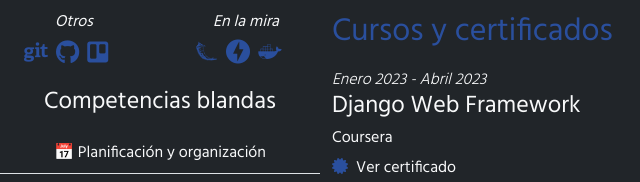
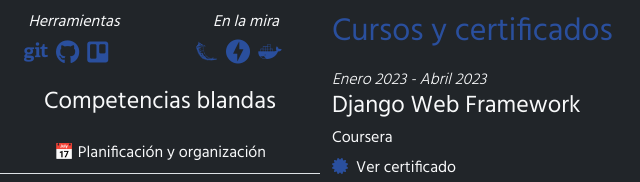
Before and after one commit to eliasvelazquezdev/portfolio_v2, a plain HTML site: page index.html in a window 1280 px wide. Shown: the part 482-664 px from the top of the page, 0-640 px from the left. Drawn offline with nearby package versions, Linux system fonts and the light colour scheme.

Commit message:
Modificación de textos general

```diff
--- a/index.html
+++ b/index.html
@@ -1,5 +1,5 @@
 <!DOCTYPE html>
-<html lang="en">
+<html lang="es">
 <head>
     <meta charset="UTF-8">
     <meta http-equiv="X-UA-Compatible" content="IE=edge">
@@ -99,7 +99,7 @@
                         </div>
                     </div>
                     <div class="col-6 mt-3">
-                        <h6 class="fst-italic">Otros</h6>
+                        <h6 class="fst-italic">Herramientas</h6>
                         <div class="d-flex flex-column me-2" style="color: #2a4f9d;">
                             <div class="d-flex mx-auto fs-4">
                                 <i class="fab fa-git me-2" data-bs-toggle="tooltip" data-bs-placement="bottom" data-bs-title="Git"></i>
@@ -270,7 +270,7 @@
                         </div>
                     </div>
                     <div class="col-6 mt-3">
-                        <h6 class="fst-italic">Otros</h6>
+                        <h6 class="fst-italic">Herramientas</h6>
                         <div class="d-flex flex-column">
                             <span class="tech-skill-icon text-light">
                                 <i class="fab fa-git me-2"></i>Git
```
